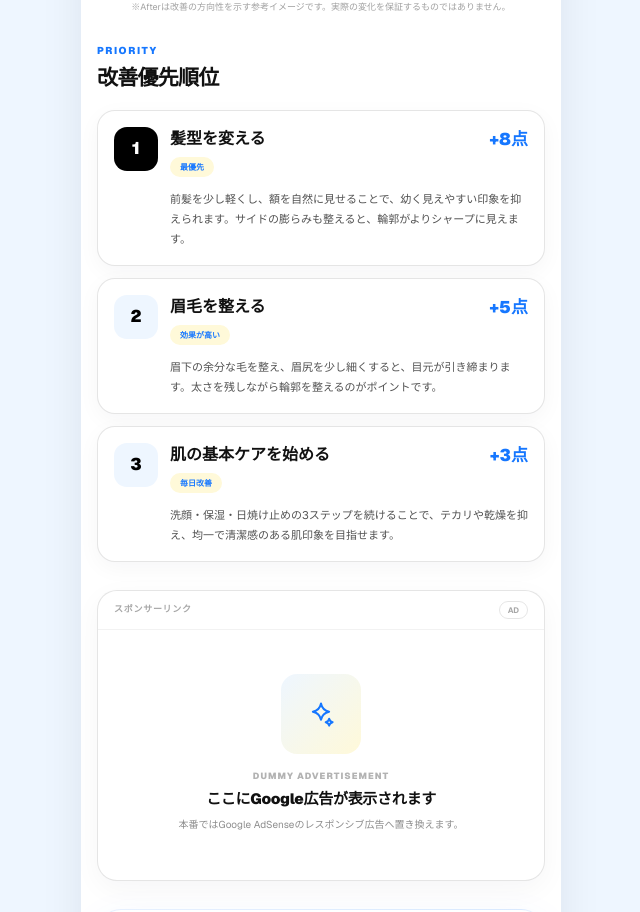
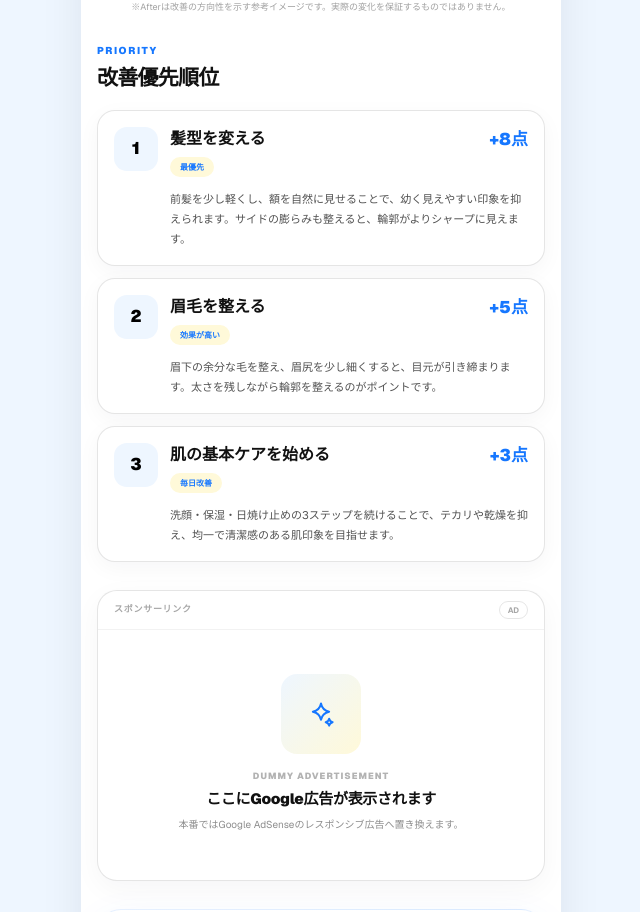
Before and after one commit to mori10tech/akanuke-ai, a Next.js app: page /result in a window 1280 px wide. Shown: the part 1258-2170 px from the top of the page, without its empty margins (319-959 px from the left). Built offline with nearby package versions, Linux system fonts and the light colour scheme.

Commit message:
style: 改善優先順位の番号デザインを統一

```diff
--- a/app/result/page.tsx
+++ b/app/result/page.tsx
@@ -533,15 +533,9 @@ export default function ResultPage() {
                   className="rounded-[18px] border border-black/10 bg-white p-4 shadow-[0_6px_22px_rgba(15,23,42,0.04)]"
                 >
                   <div className="flex items-start gap-3">
-                    <span
-                      className={`flex h-11 w-11 shrink-0 items-center justify-center rounded-[13px] text-[17px] font-black ${
-                        item.rank === 1
-                          ? "bg-black text-white"
-                          : "bg-[#EEF6FF] text-black"
-                      }`}
-                    >
-                      {item.rank}
-                    </span>
+                    <span className="flex h-11 w-11 shrink-0 items-center justify-center rounded-[13px] bg-[#EEF6FF] text-[17px] font-black text-black">
+  {item.rank}
+</span>
 
                     <div className="min-w-0 flex-1">
                       <div className="flex items-start justify-between gap-3">
```
